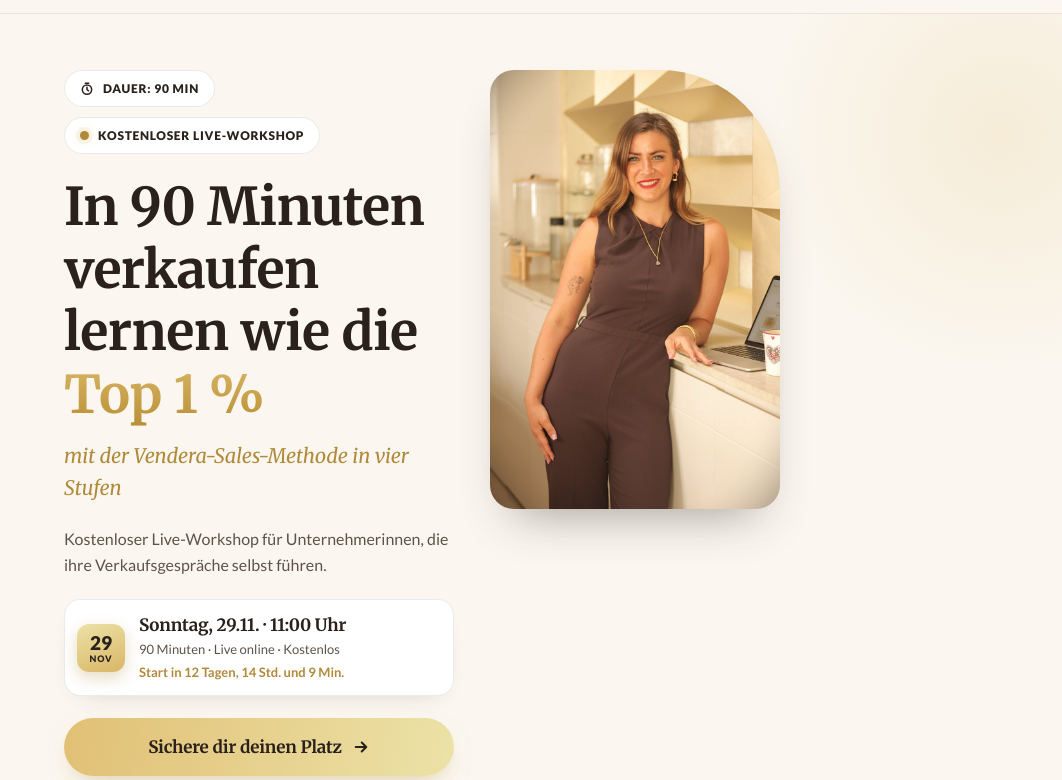
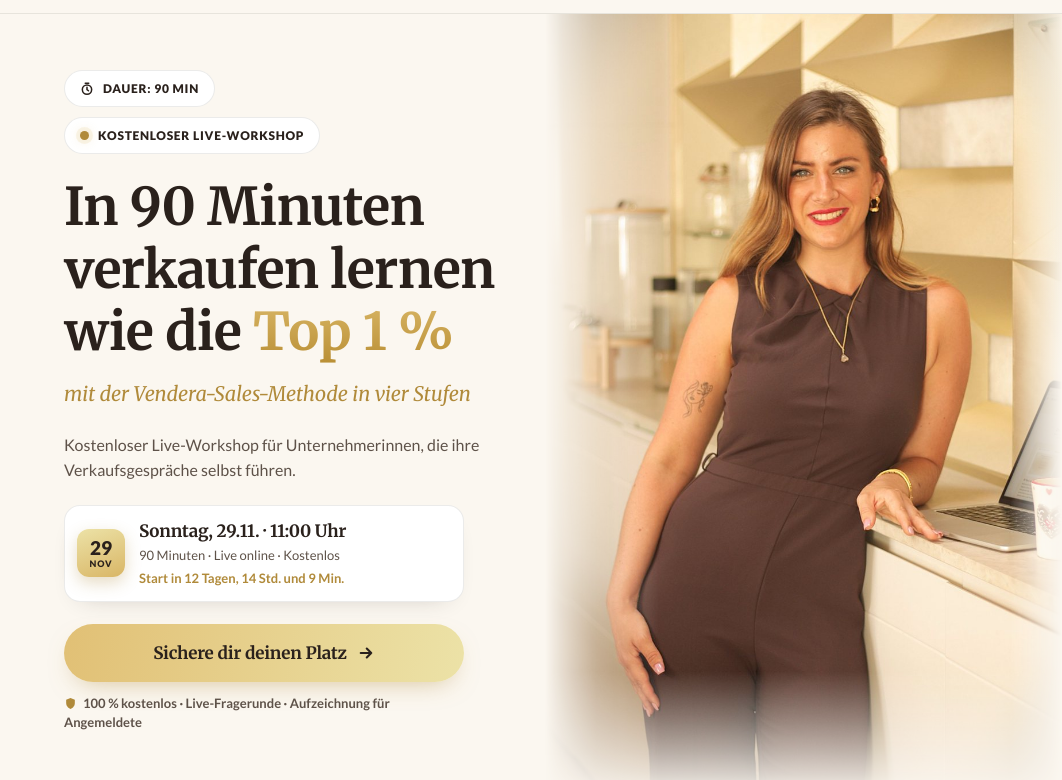
Before and after one commit to AleksSobczak/vendera-webinar, a plain HTML site: page index.html in a window 1280 px wide. Shown: the part 57-837 px from the top of the page, without its empty margins (218-1280 px from the left). Drawn offline with Linux system fonts and the light colour scheme; no server answers.

Commit message:
Hero: neues Porträt wieder als Hintergrundbild mit weichem Übergang, ganz sichtbar; auf dem Handy kleines Porträt
Co-Authored-By: Claude Opus 5.5 <noreply@anthropic.com>
Claude-Session: https://claude.ai/code/session_015iocJ7ZYPyNHQDGmoHJRzM

```diff
--- a/assets/vendera.css
+++ b/assets/vendera.css
@@ -443,3 +443,19 @@ h2{font-size:clamp(28px,4.6vw,40px);max-width:620px}
 .wbtn{text-transform:uppercase;letter-spacing:.06em;font-family:var(--sans)!important;font-weight:900!important;font-size:15px;padding:0 38px;min-width:min(100%,320px)}
 @media (max-width:640px){.wgrid{grid-template-columns:1fr}.wtimer{gap:6px}.wtimer b{width:54px;height:52px;font-size:22px}.wtimer>span{margin-top:15px}.swoosh{white-space:normal}}
 @media (max-width:640px){.workshop-inhalt h2{font-size:26px;line-height:1.35}.swoosh{white-space:nowrap;display:inline-block}}
+
+/* Hero ab Tablet: Sarah wieder als Hintergrundbild rechts, ganz zu sehen (kein Zuschnitt), nur die Ränder blenden aus */
+.hero-bg-sarah{display:none}
+@media (min-width:641px){
+  .hero-bg-sarah{display:block;position:absolute;top:0;right:0;height:100%;width:auto;max-width:none;z-index:0;pointer-events:none;
+    -webkit-mask-image:linear-gradient(90deg,transparent 0%,rgba(0,0,0,.6) 10%,#000 22%),linear-gradient(180deg,#000 84%,transparent 100%);
+    -webkit-mask-composite:source-in;
+    mask-image:linear-gradient(90deg,transparent 0%,rgba(0,0,0,.6) 10%,#000 22%),linear-gradient(180deg,#000 84%,transparent 100%);mask-composite:intersect}
+  .hero-portrait{display:none}
+  .hero-grid{grid-template-columns:minmax(0,440px);grid-template-areas:"head" "body"}
+}
+@media (min-width:641px){
+  .hero-bg-sarah{right:max(0px,calc(50% - 660px));
+    -webkit-mask-image:linear-gradient(90deg,transparent 0%,rgba(0,0,0,.6) 10%,#000 22%,#000 90%,transparent 100%),linear-gradient(180deg,#000 84%,transparent 100%);
+    mask-image:linear-gradient(90deg,transparent 0%,rgba(0,0,0,.6) 10%,#000 22%,#000 90%,transparent 100%),linear-gradient(180deg,#000 84%,transparent 100%)}
+}
--- a/aufzeichnung.html
+++ b/aufzeichnung.html
@@ -35,7 +35,7 @@ window.VENDERA={
 <link rel="preconnect" href="https://fonts.googleapis.com">
 <link rel="preconnect" href="https://fonts.gstatic.com" crossorigin>
 <link href="https://fonts.googleapis.com/css2?family=Lato:wght@400;700;900&amp;family=Merriweather:ital,wght@0,400;0,700;0,900;1,400;1,700&amp;display=swap" rel="stylesheet">
-<link rel="stylesheet" href="assets/vendera.css?v=16">
+<link rel="stylesheet" href="assets/vendera.css?v=18">
 </head>
 <body class="hell">
 <div class="bar" id="topbar">
--- a/index.html
+++ b/index.html
@@ -33,7 +33,7 @@ window.VENDERA={
 <link rel="preconnect" href="https://fonts.googleapis.com">
 <link rel="preconnect" href="https://fonts.gstatic.com" crossorigin>
 <link href="https://fonts.googleapis.com/css2?family=Lato:wght@400;700;900&amp;family=Merriweather:ital,wght@0,400;0,700;0,900;1,400;1,700&amp;display=swap" rel="stylesheet">
-<link rel="stylesheet" href="assets/vendera.css?v=16">
+<link rel="stylesheet" href="assets/vendera.css?v=18">
 </head>
 <body class="hell">
 <div class="frame">
@@ -45,6 +45,7 @@ window.VENDERA={
 
 <!-- HERO -->
 <section class="hero mit-bild">
+<img class="hero-bg-sarah" src="img/sarah-hero-ganz.jpg" width="900" height="1363" alt="Sarah Florin, Gastgeberin des Workshops" fetchpriority="high">
 <div class="wrap">
 <div class="hero-grid">
 <div class="h-head">
```
Also changed, not shown: danke.html (+1 -1 lines).
